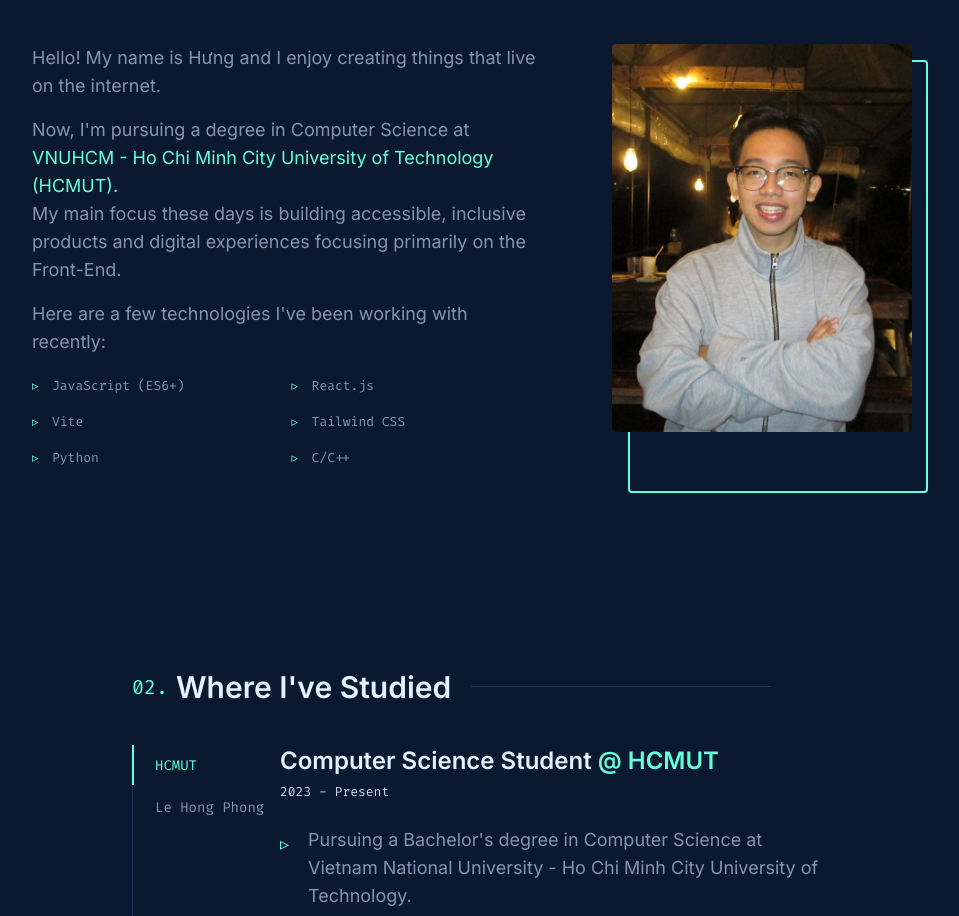
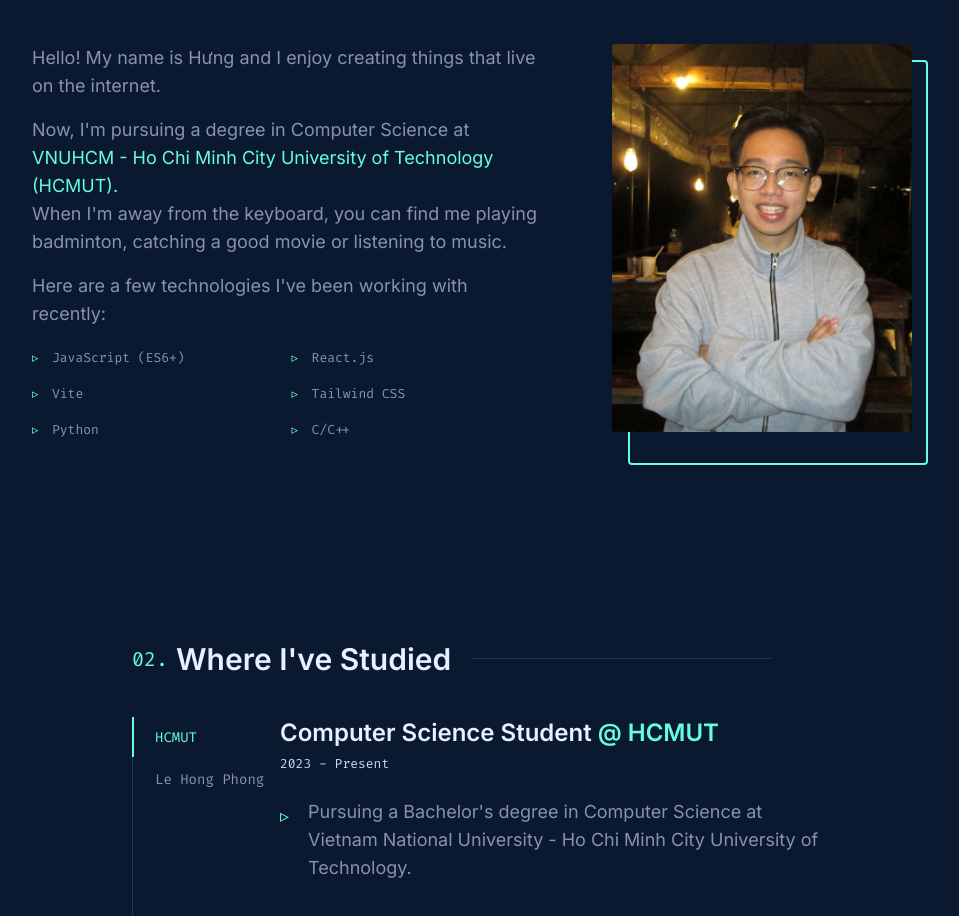
Before and after one commit to hoonz565/hoonz565.github.io, a React (Vite) app: page / in a window 1280 px wide. Shown: the part 1008-1924 px from the top of the page, without its empty margins (158-1117 px from the left). Built offline with nearby package versions, Linux system fonts and the light colour scheme.

Commit message:
update ABOUT ME

```diff
--- a/src/components/sections/About.jsx
+++ b/src/components/sections/About.jsx
@@ -34,7 +34,8 @@ const About = () => {
             <p>
               Now, I'm pursuing a degree in Computer Science at{' '}
               <a href="https://hcmut.edu.vn/" className="font-medium" target="_blank">VNUHCM - Ho Chi Minh City University of Technology (HCMUT).</a>
-              My main focus these days is building accessible, inclusive products and digital experiences focusing primarily on the Front-End.
+
+              When I'm away from the keyboard, you can find me playing badminton, catching a good movie or listening to music.
             </p>
             <p>
               Here are a few technologies I've been working with recently:
```
